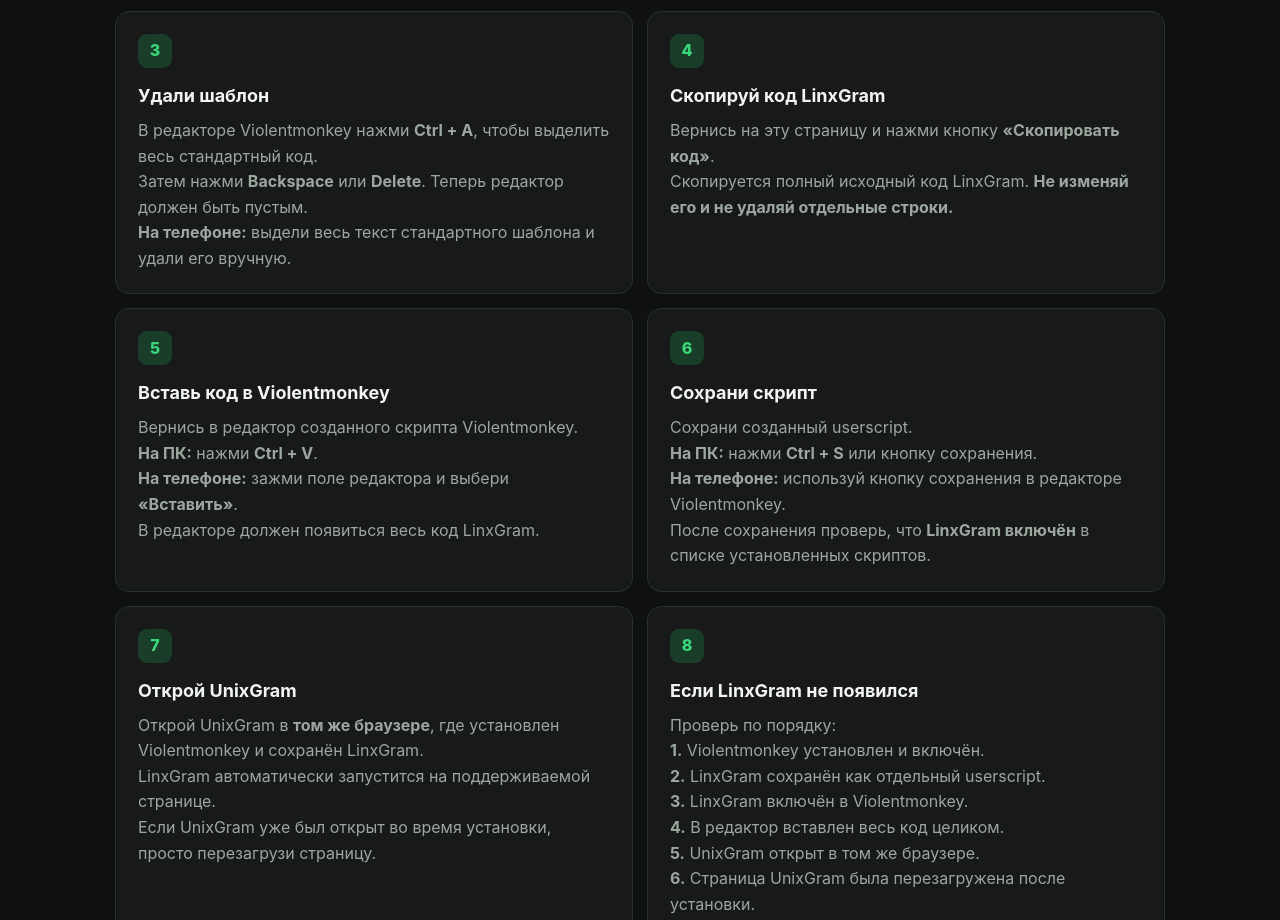
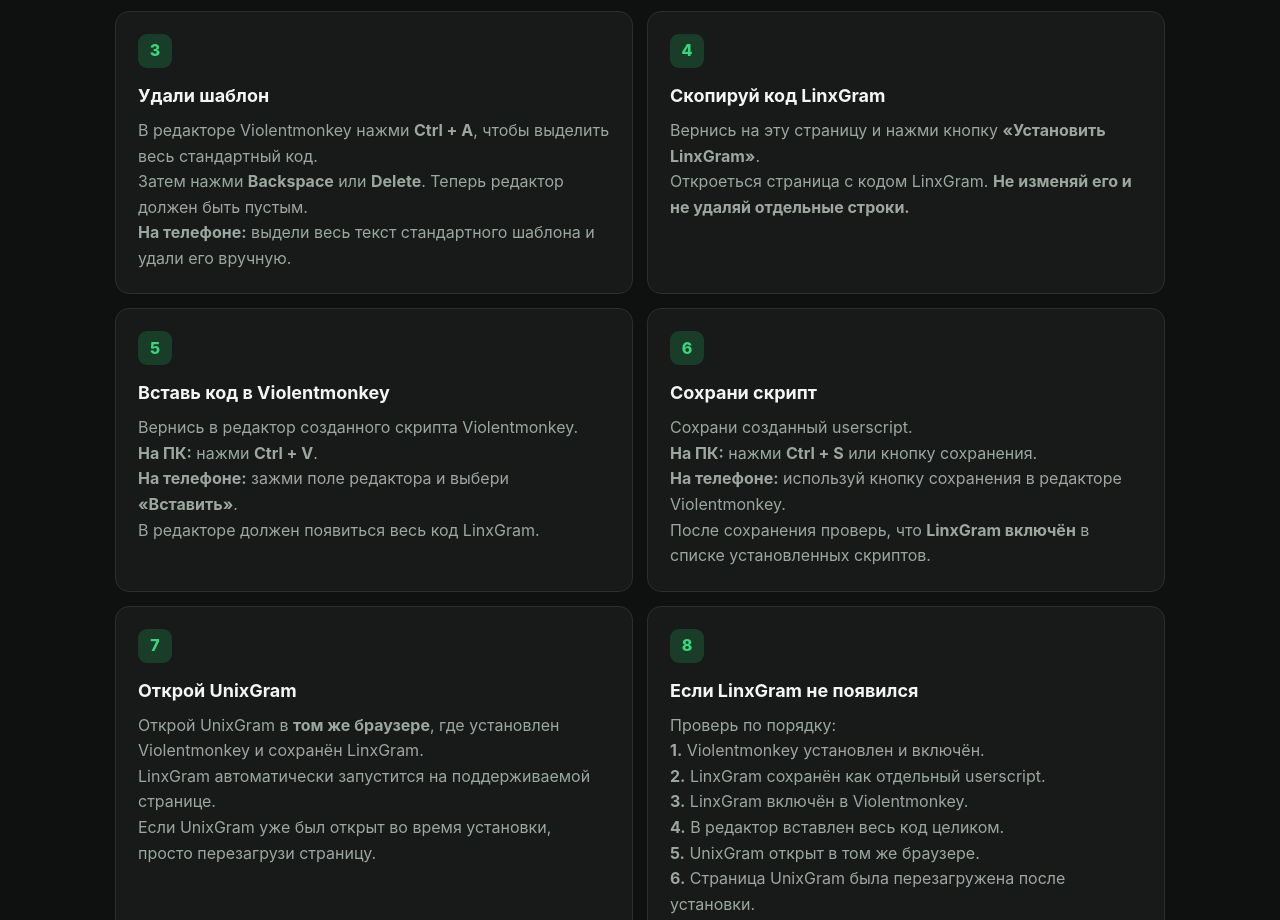
Before and after one commit to datteLinx/LinxGram, a plain HTML site: page index.html in a window 1280 px wide. Shown: the part 1043-1963 px from the top of the page. Drawn offline with Linux system fonts and the light colour scheme.

Commit message:
Update index.html

```diff
--- a/index.html
+++ b/index.html
@@ -181,11 +181,11 @@
 
     <p>
       Вернись на эту страницу и нажми кнопку
-      <b>«Скопировать код»</b>.
+      <b>«Установить LinxGram»</b>.
     </p>
 
     <p>
-      Скопируется полный исходный код LinxGram.
+      Откроеться страница с кодом LinxGram.
       <b>Не изменяй его и не удаляй отдельные строки.</b>
     </p>
   </article>
```
